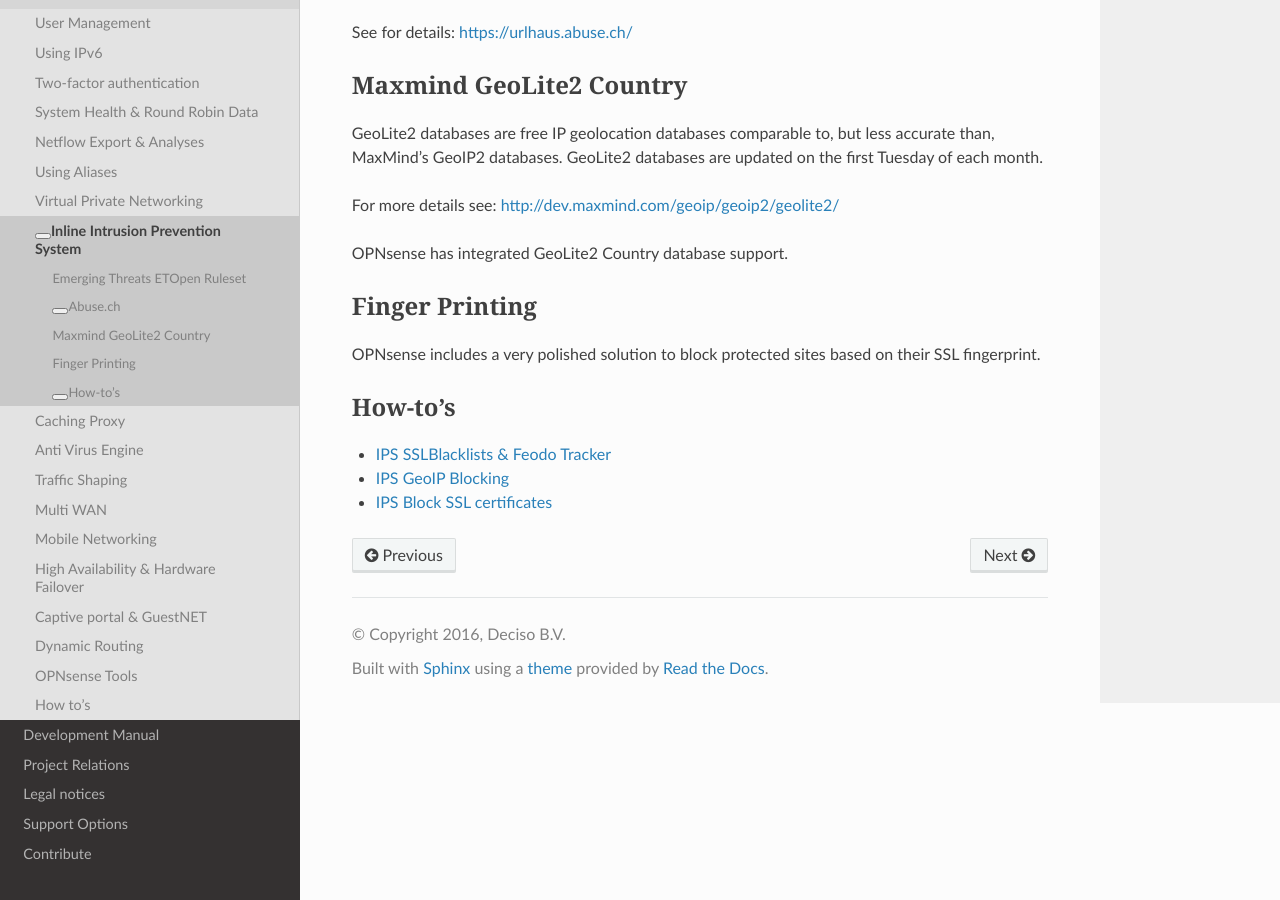
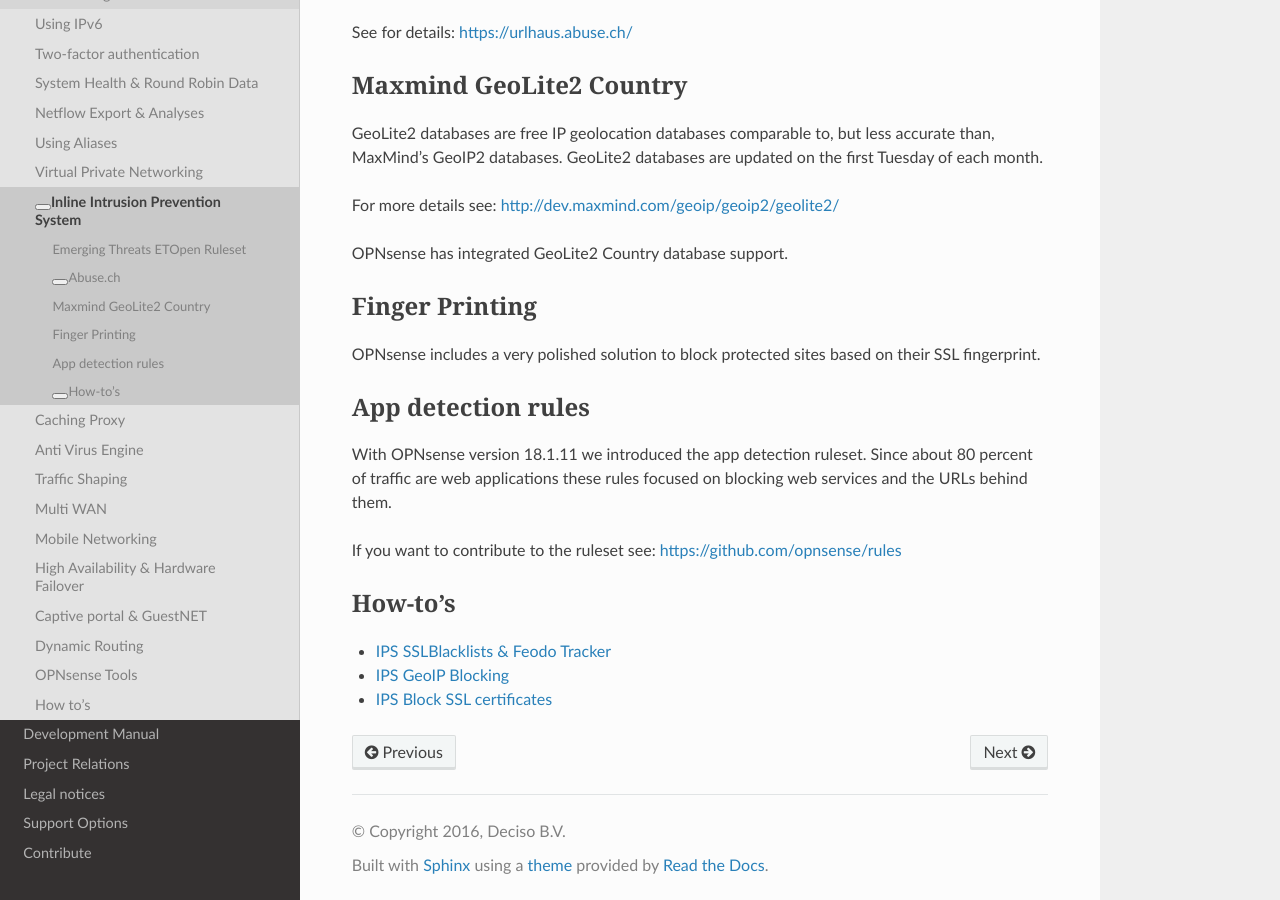
Before and after one commit to opnsense/docs, a Sphinx documentation site: the page built from source/manual/ips.rst, in a window 1280 px wide and 900 px high, scrolled down 1501 px. Built offline with Sphinx 7.4.7 and the Read the Docs theme 2.0.0, drawn with Linux system fonts in a browser that asks for light colours; nearby versions of some CDN libraries; some web fonts are replaced; library files that are not in the unit come from our copies; some of the changed text lies outside the part shown.

Commit message:
Update ips.rst

```diff
--- a/source/manual/ips.rst
+++ b/source/manual/ips.rst
@@ -81,6 +81,15 @@
 OPNsense includes a very polished solution to block protected sites based on
 their SSL fingerprint.
 
+-------------------
+App detection rules
+-------------------
+With OPNsense version 18.1.11 we introduced the app detection ruleset.
+Since about 80 percent of traffic are web applications these rules focused on
+blocking web services and the URLs behind them.
+
+If you want to contribute to the ruleset see: https://github.com/opnsense/rules
+
 --------
 How-to's
 --------
```
